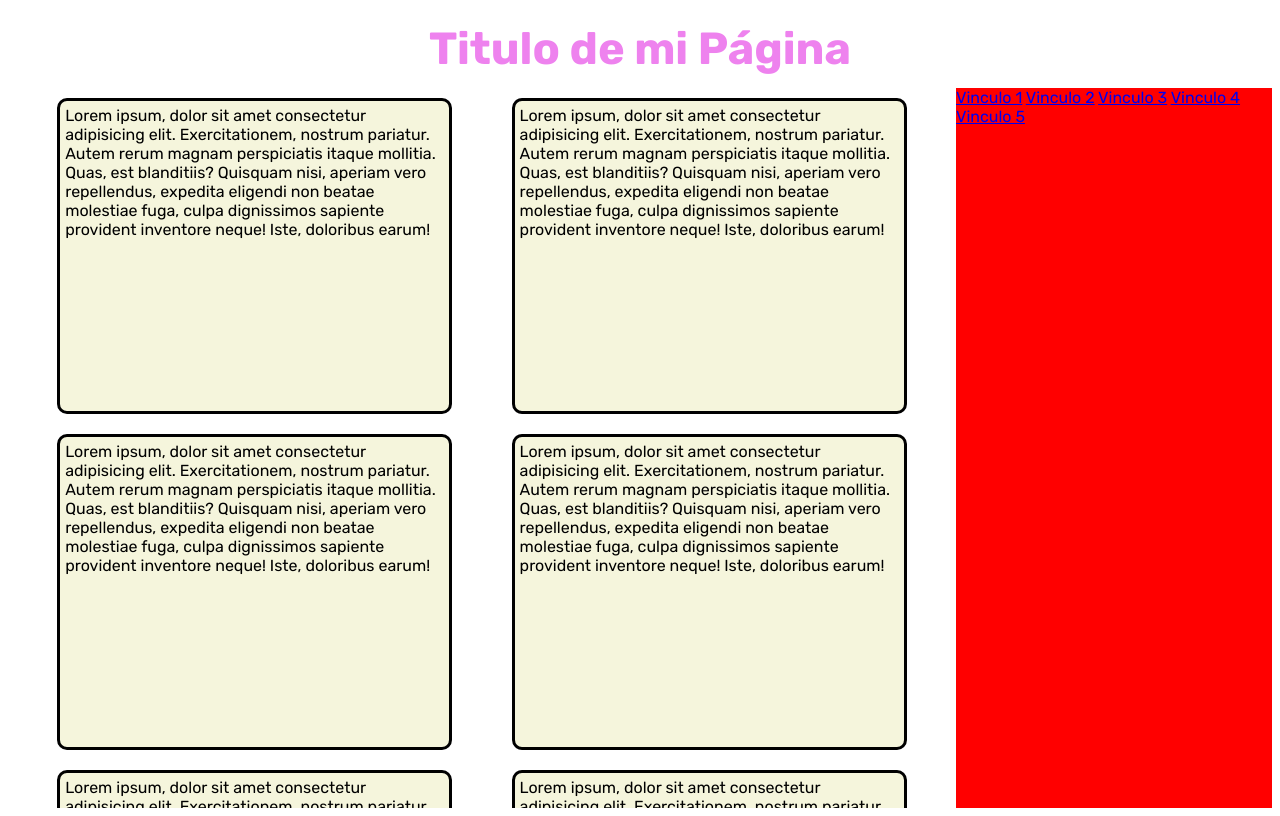
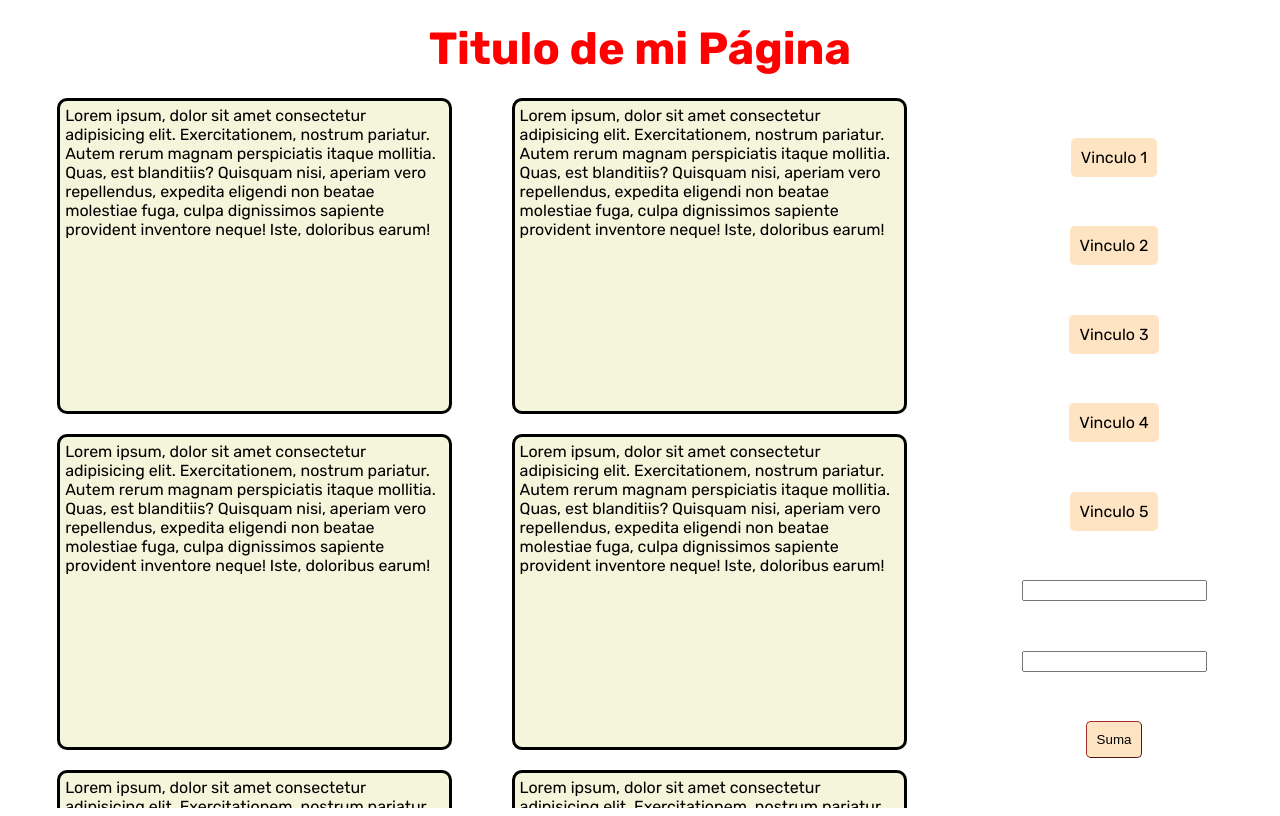
Before and after one commit to MarcoARamirezS/1-git-inicio, a plain HTML site: page index.html in a window 1280 px wide. Drawn offline with Linux system fonts and the light colour scheme.

Commit message:
terminamos la practica

```diff
--- a/css/misestilos.css
+++ b/css/misestilos.css
@@ -42,7 +42,10 @@ body {
 .menu {
     width: 25%;
     height: 100%;
-    background: red;
+    display: flex;
+    flex-direction: column;
+    justify-content: space-evenly;
+    align-items: center;
 }
 
 .nota {
@@ -59,3 +62,14 @@ body {
 .nota:hover {
     background: rgb(246, 246, 135);
 }
+
+.btnVinculo {
+    display: block;
+    text-decoration: none;
+    color: black !important;
+    background: bisque;
+    border-radius: 5px;
+    border-color: brown;
+    border-width: 1px;
+    padding: 10px;
+}
--- a/index.html
+++ b/index.html
@@ -34,19 +34,24 @@
         <div class="nota">
           Lorem ipsum, dolor sit amet consectetur adipisicing elit. Exercitationem, nostrum pariatur. Autem rerum magnam perspiciatis itaque mollitia. Quas, est blanditiis? Quisquam nisi, aperiam vero repellendus, expedita eligendi non beatae molestiae fuga, culpa dignissimos sapiente provident inventore neque! Iste, doloribus earum!
         </div>
-        <div class="nota">
+        <div class="nota" id="ultima">
           Lorem ipsum, dolor sit amet consectetur adipisicing elit. Exercitationem, nostrum pariatur. Autem rerum magnam perspiciatis itaque mollitia. Quas, est blanditiis? Quisquam nisi, aperiam vero repellendus, expedita eligendi non beatae molestiae fuga, culpa dignissimos sapiente provident inventore neque! Iste, doloribus earum!
         </div>
       </div>
       <div class="menu">
-        <a href="#" class="btnVinculo">Vinculo 1</a>
-        <a href="#" class="btnVinculo">Vinculo 2</a>
+        <a href="http://www.facebook.com" class="btnVinculo">Vinculo 1</a>
+        <a href="#ultima" class="btnVinculo">Vinculo 2</a>
         <a href="#" class="btnVinculo">Vinculo 3</a>
         <a href="#" class="btnVinculo">Vinculo 4</a>
         <a href="#" class="btnVinculo">Vinculo 5</a>
+
+        <input type="number" id="num1">
+        <input type="number" id="num2">
+        <button id="btnSuma" class="btnVinculo">Suma</button>
       </div>
     </div>
   </div>
 	<!-- Acceso a JS -->
+  <script src="./js/index.js"></script>
 </body>
 </html>
--- /dev/null
+++ b/js/index.js
@@ -0,0 +1,28 @@
+console.log('@@@ conectado')
+
+const titulo = document.getElementsByClassName('titulo')[0]
+titulo.style.color = 'red'
+
+titulo.addEventListener('hover', () => {
+    console.log('click')
+    titulo.style.color = 'black'
+})
+console.log('@@@ titulo', titulo)
+
+const num1 = document.getElementById('num1')
+const num2 = document.getElementById('num2')
+const btnSuma = document.getElementById('btnSuma')
+
+btnSuma.addEventListener('click', () => {
+    sumaValores()
+})
+
+const sumaValores = () => {
+    console.log('@@@ valores', parseInt(num1.value), parseInt(num2.value))
+    if(!isNaN(parseInt(num1.value))) {
+        if (!isNaN(parseInt(num2.value))) {
+            const res = parseInt(num1.value) + parseInt(num2.value)
+            alert('El resultado es: ' + res)
+        }
+    }
+}
```
